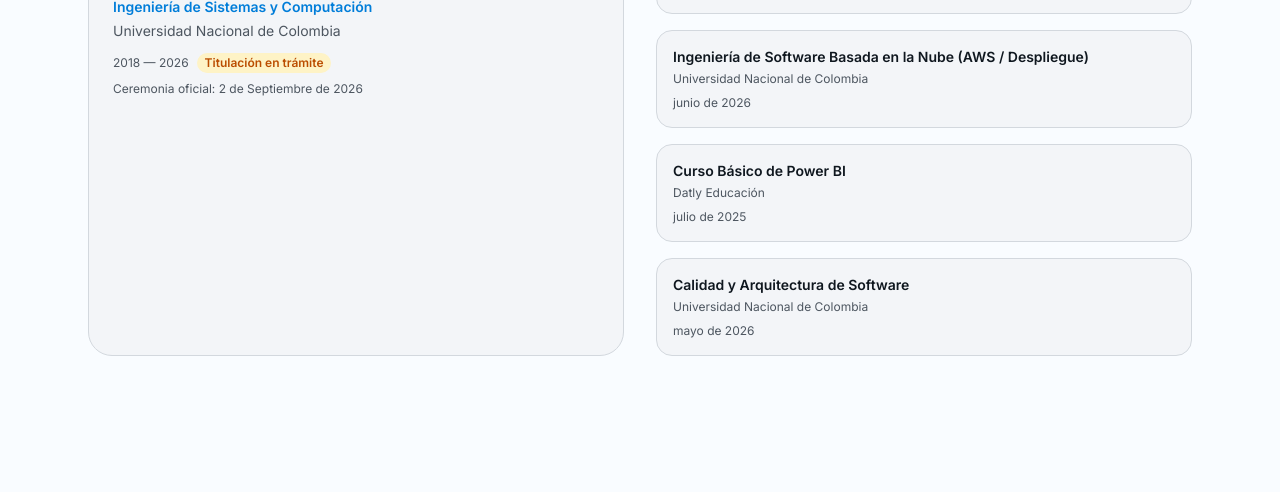
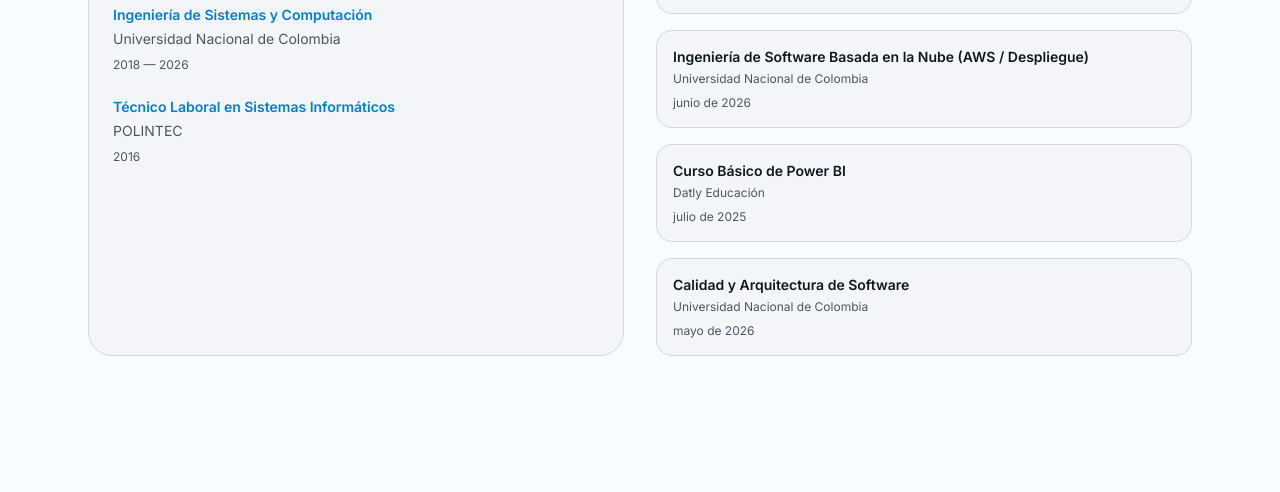
Before and after one commit to breynerciro/breynerciro.github.io, an Astro site: page / in a window 1280 px wide. Shown: the part 4338-4830 px from the top of the page. Built offline with nearby package versions, Linux system fonts and the light colour scheme; Astro itself is replaced by a stand-in of ours.

Commit message:
feat: add secondary education entry and update layout for education section

```diff
--- a/src/components/sections/Education.astro
+++ b/src/components/sections/Education.astro
@@ -42,22 +42,26 @@
         </div>
 
         <h3 class="mb-2 text-lg font-bold text-text">{translate('education.degree')}</h3>
+
+        <div class="mb-6 mt-4">
           <p class="mb-1 text-sm font-semibold text-brand-500">
             Ingeniería de Sistemas y Computación
           </p>
-        <p class="mb-3 text-sm text-text-muted">Universidad Nacional de Colombia</p>
+          <p class="mb-2 text-sm text-text-muted">Universidad Nacional de Colombia</p>
           <div class="flex items-center gap-2">
             <span class="text-xs text-text-muted">2018 — 2026</span>
-          <span
-            class="rounded-full bg-amber-100 px-2 py-0.5 text-xs font-semibold text-amber-700
-                   dark:bg-amber-900/30 dark:text-amber-400"
-          >
-            {translate('education.pending')}
-          </span>
           </div>
-        <p class="mt-2 text-xs text-text-muted">
-          Ceremonia oficial: 2 de Septiembre de 2026
+        </div>
+
+        <div>
+          <p class="mb-1 text-sm font-semibold text-brand-500">
+            Técnico Laboral en Sistemas Informáticos
           </p>
+          <p class="mb-2 text-sm text-text-muted">POLINTEC</p>
+          <div class="flex items-center gap-2">
+            <span class="text-xs text-text-muted">2016</span>
+          </div>
+        </div>
       </div>
 
       <!-- Certifications -->
```
Lines whose indentation alone changed are shown as unchanged.
